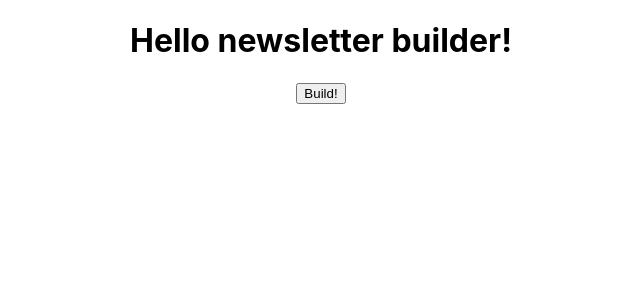
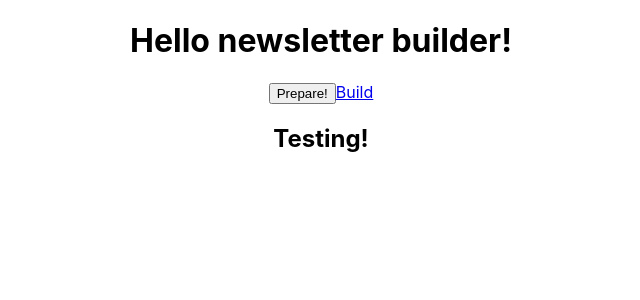
Before and after one commit to vinisaveg/myNewsletter, a React (Create React App) app: page / in a window 1280 px wide. Shown: the top 300 px of the page, without its empty margins (319-959 px from the left). Built offline with nearby package versions, Linux system fonts and the light colour scheme.

Commit message:
test adjustments :smile:

```diff
--- a/src/App.tsx
+++ b/src/App.tsx
@@ -1,17 +1,30 @@
-import React, { useEffect } from "react";
+import React, { useState } from "react";
 import "./App.css";
+import { Element } from "./interfaces/Element";
 
 import { generate } from "./services/generateEmail";
 
 function App() {
   // Grab the content created from UI
+  const [elements, setElements] = useState<Array<Element>>([]);
+  const [contentHref, setContentHref] = useState<HTMLElement | null>(null);
 
-  const build = () => {
+  let newElement: Element = {
+    id: Math.random() * 1000000,
+    name: "input",
+    element: <input type="text" />,
+  };
+
+  const build = async () => {
     //insert the contet from UI in generate function
-    generate();
+    let content = document.getElementById("content");
+
+    let page = await generate(content);
     // generate function returns the full document with all the content
 
-    // download the html file
+    setContentHref(page.documentElement);
+    // set href to download the html file
+
     //DONE!
   };
 
@@ -19,7 +32,21 @@ function App() {
     <div className="App">
       <h1>Hello newsletter builder!</h1>
 
-      <button onClick={build}>Build!</button>
+      <button onClick={build}>Prepare!</button>
+
+      <a
+        download="export.html"
+        target="_blank"
+        href={`data:text/html, ${contentHref?.innerHTML}`}
+        id="buildBtn"
+        rel="noreferrer"
+      >
+        Build
+      </a>
+
+      <div id="content">
+        <h2>Testing!</h2>
+      </div>
     </div>
   );
 }
--- a/src/services/generateEmail.ts
+++ b/src/services/generateEmail.ts
@@ -1,8 +1,9 @@
 const htmlFile = "http://localhost:3000/newsletter.html";
 
 // Function will receive a content
-export const generate = async () => {
-  await fetch(htmlFile)
+export const generate = (content: HTMLElement | null): Promise<Document> => {
+  return new Promise((resolve, reject) => {
+    fetch(htmlFile)
       .then((response) => response.text())
       .then((response) => {
         let parser = new DOMParser();
@@ -10,13 +11,15 @@ export const generate = async () => {
         let newsletter = parser.parseFromString(response, "text/html");
 
         //Append content received into the documment
+        if (content) {
+          newsletter.getElementById("newsletter")?.appendChild(content);
 
-      console.log(newsletter);
+          resolve(newsletter);
+          // return the document with the new content appended
+        }
 
-      console.log(newsletter.getElementById("newsletter"));
-
-      // return the document with the new content appended
+        reject();
       })
-
       .catch((error) => console.log(error));
+  });
 };
```
Also changed, not shown: src/Builder.tsx (deleted, +0 -53 lines). Lines whose indentation alone changed are shown as unchanged.
